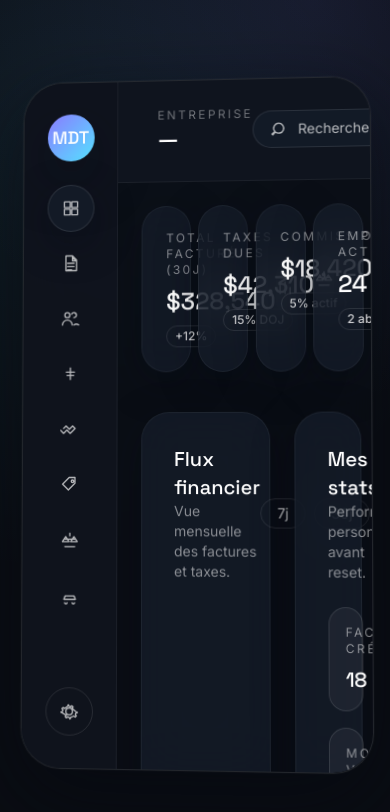
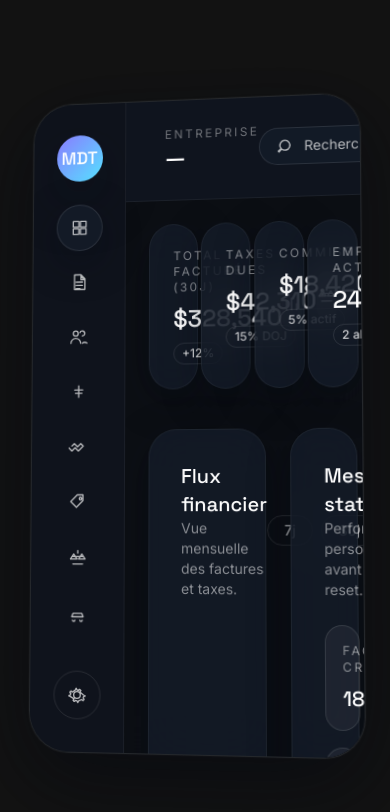
Before and after one commit to ZaK2BaK5906/tabv2, a React (Vite) app in the folder web/: page / in a window 390 px wide. Shown: the top 812 px of the page. Built offline with nearby package versions, Linux system fonts and the light colour scheme; no server answers.

Commit message:
Fix ESX init and make tablet background transparent

```diff
--- a/web/index.html
+++ b/web/index.html
@@ -11,7 +11,7 @@
       rel="stylesheet"
     />
   </head>
-  <body class="bg-base-950 text-white">
+  <body class="text-white">
     <div id="root"></div>
     <script type="module" src="/src/main.tsx"></script>
   </body>
--- a/web/src/styles/index.css
+++ b/web/src/styles/index.css
@@ -7,21 +7,18 @@
 }
 
 body {
-  @apply font-body bg-base-950 text-white;
+  @apply font-body text-white bg-transparent;
 }
 
 .nui-root {
   @apply flex h-screen w-screen items-center justify-center bg-transparent;
-  background: radial-gradient(circle at 20% 20%, rgba(85, 226, 255, 0.08), transparent 55%),
-    radial-gradient(circle at 80% 0%, rgba(138, 123, 255, 0.1), transparent 45%),
-    rgba(9, 12, 18, 0.45);
 }
 
 .tablet-frame {
-  @apply flex h-[78vh] w-[78vw] overflow-hidden rounded-[2.5rem] border border-white/10 text-white shadow-soft;
-  background: rgba(10, 14, 20, 0.85);
+  @apply flex h-[70vh] w-[72vw] overflow-hidden rounded-[2.5rem] border border-white/10 text-white shadow-soft;
+  background: rgba(10, 14, 20, 0.82);
   backdrop-filter: blur(18px);
-  transform: perspective(1400px) rotateX(3deg) rotateY(-6deg);
+  transform: perspective(1600px) rotateX(6deg) rotateY(-10deg);
   box-shadow:
     0 24px 80px rgba(5, 8, 15, 0.65),
     0 0 0 1px rgba(255, 255, 255, 0.03);
@@ -29,9 +26,9 @@ body {
 
 @media (max-width: 1280px) {
   .tablet-frame {
-    width: 90vw;
-    height: 82vh;
-    transform: perspective(1200px) rotateX(2deg) rotateY(-4deg);
+    width: 86vw;
+    height: 78vh;
+    transform: perspective(1400px) rotateX(4deg) rotateY(-8deg);
   }
 }
 
```
Also changed, not shown: 1 other file (tests, documents, lock files or other folders).
